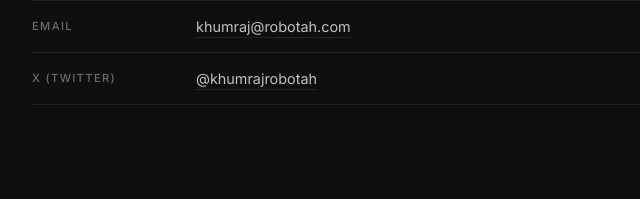
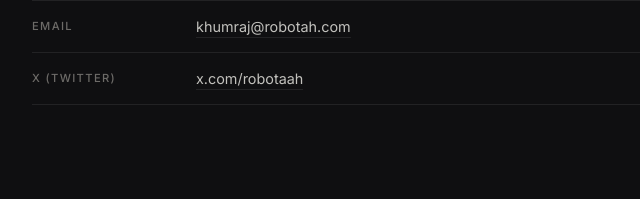
Before and after one commit to teslathegoat/robot, a plain HTML site: page index.html in a window 1280 px wide. Shown: the part 1645-1844 px from the top of the page, 272-912 px from the left. Drawn offline with Linux system fonts and the light colour scheme.

Commit message:
Update index.html

```diff
--- a/index.html
+++ b/index.html
@@ -219,10 +219,9 @@ footer{margin-top:96px;border-top:1px solid var(--line)}
       <p class="body-p" style="margin-top:30px">For responsible disclosure questions, collaboration,
         or anything else — email is fastest.</p>
 
-      <!-- Replace the X handle below with your real profile -->
       <dl class="facts">
         <div><dt>Email</dt><dd><a href="mailto:khumraj@robotah.com">khumraj@robotah.com</a></dd></div>
-        <div><dt>X (Twitter)</dt><dd><a href="https://x.com/khumrajrobotah" target="_blank" rel="noopener">@khumrajrobotah</a></dd></div>
+        <div><dt>X (Twitter)</dt><dd><a href="https://x.com/robotaah" target="_blank" rel="noopener">x.com/robotaah</a></dd></div>
       </dl>
     </section>
 
```
